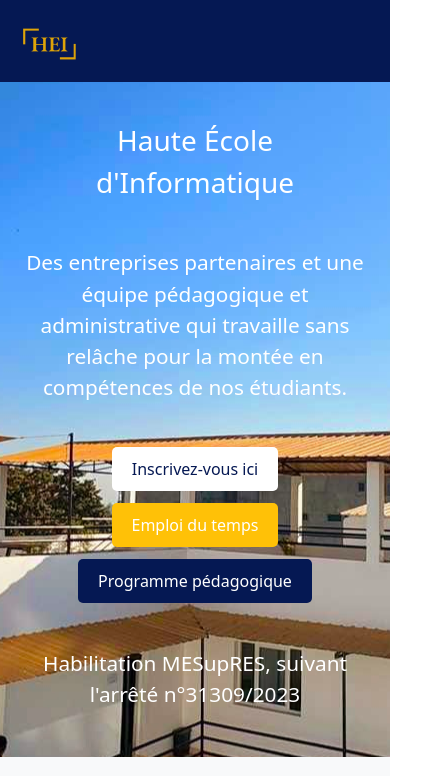
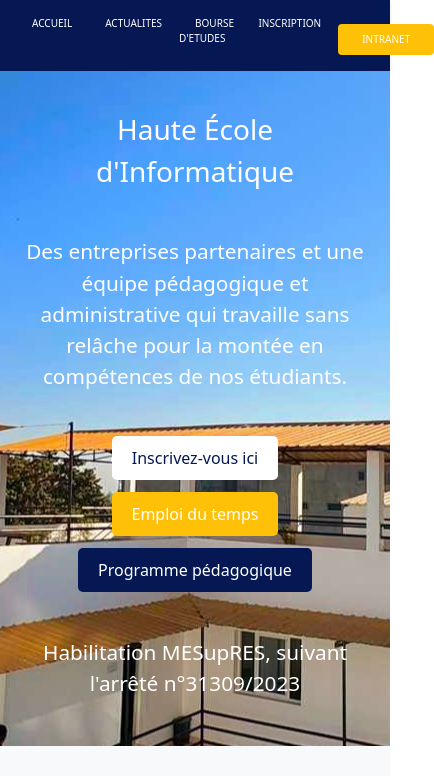
Before and after one commit to narindra20/WEB2, a React (Vite) app: page / in a window 390 px wide. Shown: the top 776 px of the page, 434 px wide, since content can reach past the window. Built offline with nearby package versions, Linux system fonts and the light colour scheme.

Commit message:
Modification Navbar

```diff
--- a/src/App.css
+++ b/src/App.css
@@ -130,29 +130,40 @@
 
 @media (max-width: 768px) {
   .navbar {
-    flex-direction: column;
-    align-items: flex-start;
     padding: 1rem;
+    font-size: 10px;
+    padding-right: 10px;
   }
-
 
   .navbar ul {
     display: none;
-    flex-direction: column;
-    width: 100%;
-    gap: 0;
+    flex-direction: row;
   }
 
   .navbar ul.active {
     display: flex;
   }
 
-  .navbar li {
-    width: 100%;
-    text-align: center;
-    padding: 0.5rem 0;
-    border-top: 1px solid #eee;
-  }
+.logo img {
+  height: 50%;
+  width: 100%;
+}
+
+.navbar ul {
+  display: flex;
+  list-style: none;
+  gap: 1px;
+}
+
+.navbar li a {
+  color: white;
+  font-weight: 500;
+  transition: color 0.3s ease;
+}
+
+.navbar li a:hover {
+  color: #3498db;
+}
 
   .intranet-btn {
     width: 100%;
```
